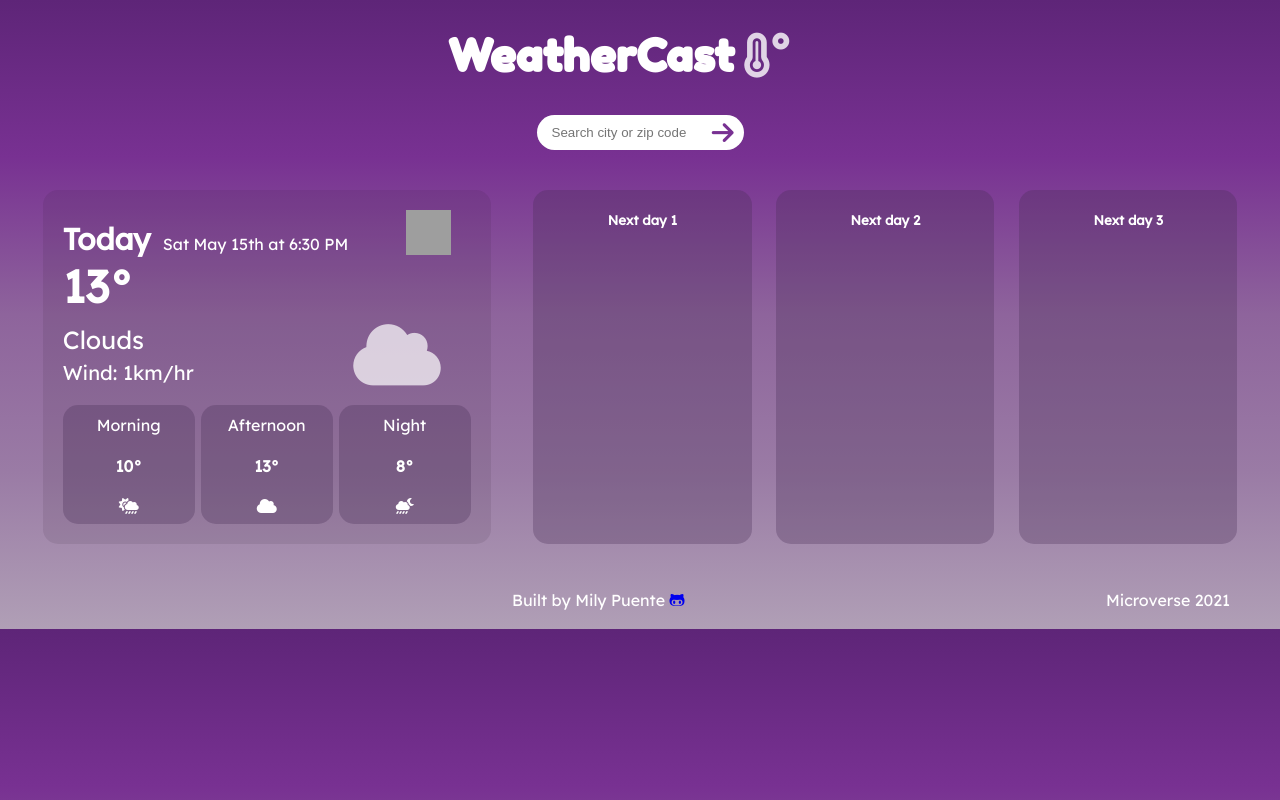
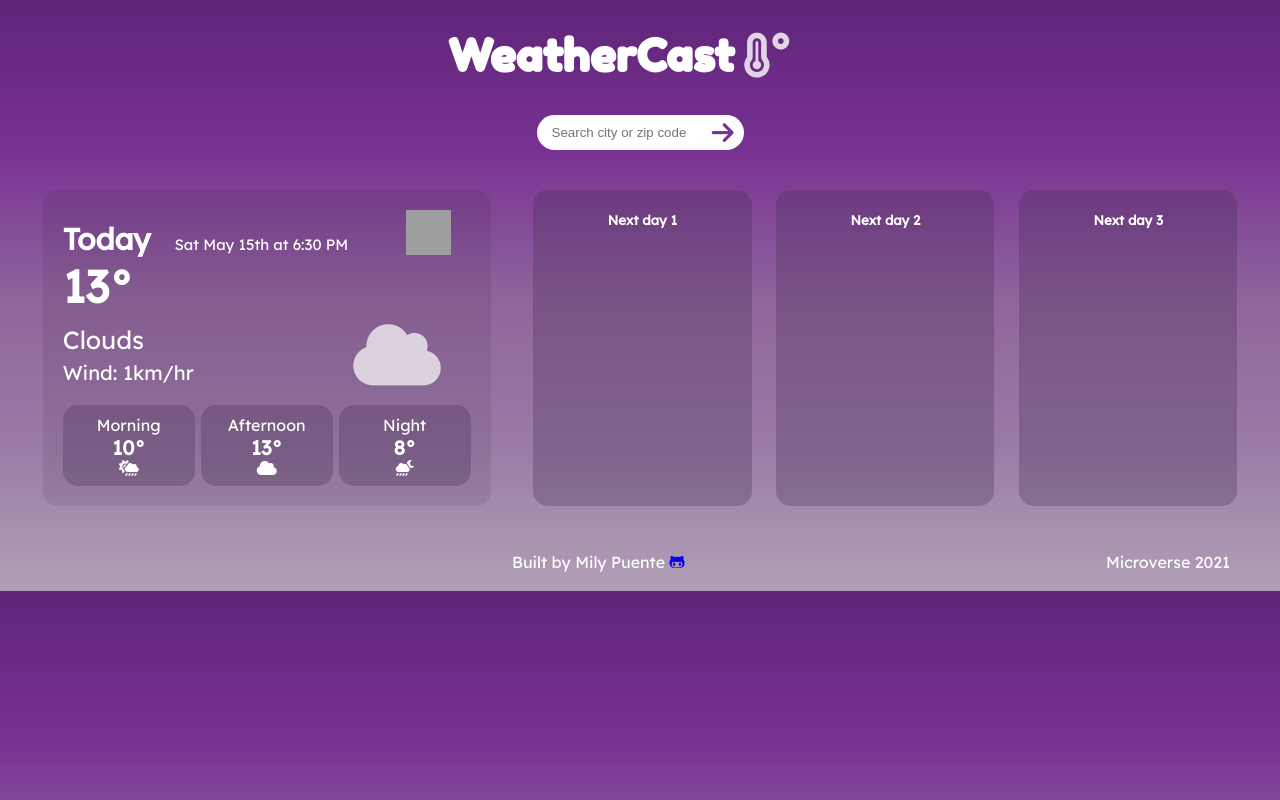
Before and after one commit to Milypm/weather-app-JS, a website built with webpack: page dist/index.html in a window 1280 px wide. Both pictures are taken after a click on the icon 722 px from the left and 133 px from the top of the page. Built offline with nearby package versions, Linux system fonts and the light colour scheme; no server answers; grey boxes are pictures that could not be loaded.

Commit message:
Fix method for formatting the current dateTime got from API

```diff
--- a/package.json
+++ b/package.json
@@ -32,5 +32,8 @@
     "stylelint-scss": "^3.19.0",
     "webpack": "^5.37.0",
     "webpack-cli": "^4.7.0"
+  },
+  "dependencies": {
+    "date-fns": "^2.21.3"
   }
 }
--- a/src/css/style.css
+++ b/src/css/style.css
@@ -119,6 +119,7 @@
 
 .today-hour {
   margin: 0;
+  font-size: 15px;
 }
 
 .today-temp {
@@ -151,6 +152,15 @@
   border-radius: 15px;
   background: rgba(71, 45, 83, 0.3);
   padding: 10px 15px;
+}
+
+.details-div h4 {
+  margin: 0;
+  font-size: 20px;
+}
+
+.details-div i {
+
 }
 
 .next-days-div {
--- a/src/js/api.js
+++ b/src/js/api.js
@@ -1,3 +1,5 @@
+const { format } = require('date-fns');
+
 const fetchWeather = (() => {
   let data = {
     dateTime: '',
@@ -12,19 +14,20 @@
 
   const findLocation = async (city, zipCode, country) => {
     try {
-      const response = await fetch(`https://api.openweathermap.org/data/2.5/weather?q=${city}&units=metric&appid=42f266cd35ff527ebd1a7db4f46e623c`, {mode: 'cors'});
-      const cityWeather = await response.json();
-      getData(cityWeather);
-      console.log(cityWeather);
+      const responseCurrent = await fetch(`https://api.openweathermap.org/data/2.5/weather?q=${city}&units=metric&appid=42f266cd35ff527ebd1a7db4f46e623c`, {mode: 'cors'});
+      const currentWeather = await responseCurrent.json();
+      const responseThreeHours = await fetch(`https://api.openweathermap.org/data/2.5/forecast?q=${city}&units=metric&cnt=3&appid=42f266cd35ff527ebd1a7db4f46e623c`, {mode: 'cors'});
+      const threeWeather = await responseThreeHours.json();
+      getData(currentWeather, threeWeather);
+      console.log(threeWeather);
       return data;
     } catch (error) {
         alert('Error:', error);
     }
   };
 
-  const getData = (jsonData) => {
-    // const timezone = jsonData.timezone;
-    // data.dateTime = getDateTime(timezone);
+  const getData = (jsonData, secondjsonData) => {
+    data.dateTime = format(new Date(jsonData.dt * 1000), 'E MMM do, p');
     data.degrees = Math.floor(parseInt(jsonData.main.temp)).toString();
     data.atmosphere = jsonData.weather[0].description;
     data.wind = Math.floor((parseInt(jsonData.wind.speed) / 1000) * 3600);
@@ -34,14 +37,6 @@
     data.iconId = jsonData.weather[0].icon;
   };
 
-  const getDateTime = (tz) => {
-    // console.log(tz);
-    const date = new Date(tz * 1000);
-    // console.log(date);
-    const timeStr = date.toLocaleTimeString();
-    console.log(timeStr);
-  };
-
   return { findLocation };
 })();
 
--- a/src/js/main.js
+++ b/src/js/main.js
@@ -19,7 +19,7 @@
     const city = document.querySelector('#search-input-id').value;
     fetchWeather.findLocation(city).then((fetchData) => {
       document.getElementById('city-name-id').textContent = city;
-      document.getElementById('today-hour-id').textContent = fetchData.dateTime;
+      document.getElementById('today-hour-id').textContent = `At ${fetchData.dateTime}`;
       document.getElementById('today-temp-id').textContent = `${fetchData.degrees}°`;
       document.getElementById('today-atmosphere-id').textContent = fetchData.atmosphere;
       document.getElementById('today-wind-id').textContent = `Wind: ${fetchData.wind}km/hr`;
--- a/src/js/todaysDetails.js
+++ b/src/js/todaysDetails.js
@@ -6,8 +6,10 @@
   morning.classList.add('details-div');
   morning.textContent = 'Morning';
   const tempMorning = document.createElement('h4');
+  tempMorning.setAttribute('id', 'temp-morning-id');
   tempMorning.textContent = '10°';
   const iconMorning = document.createElement('i');
+  iconMorning.setAttribute('id', 'icon-morning-id');
   iconMorning.classList.add('fas');
   iconMorning.classList.add('fa-cloud-sun-rain');
 
@@ -15,8 +17,10 @@
   afternoon.classList.add('details-div');
   afternoon.textContent = 'Afternoon';
   const tempAfternoon = document.createElement('h4');
+  tempAfternoon.setAttribute('id', 'temp-afternoon-id');
   tempAfternoon.textContent = '13°';
   const iconAfternoon = document.createElement('i');
+  iconAfternoon.setAttribute('id', 'icon-afternoon-id');
   iconAfternoon.classList.add('fas');
   iconAfternoon.classList.add('fa-cloud');
 
@@ -24,8 +28,10 @@
   night.classList.add('details-div');
   night.textContent = 'Night';
   const tempNight = document.createElement('h4');
+  tempNight.setAttribute('id', 'temp-night-id');
   tempNight.textContent = '8°';
   const iconNight = document.createElement('i');
+  iconNight.setAttribute('id', 'icon-night-id');
   iconNight.classList.add('fas');
   iconNight.classList.add('fa-cloud-moon-rain');
 
```
Also changed, not shown: dist/main.js, 1 other file.
